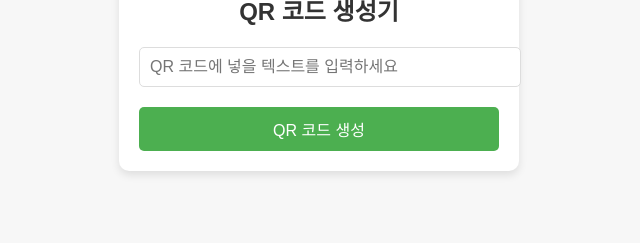
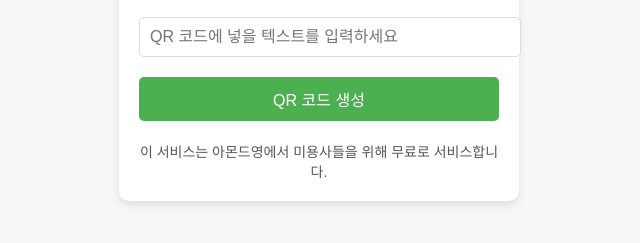
Before and after one commit to kimsungsil1/qr, a plain HTML site: page index.html in a window 1280 px wide. Shown: the part 337-580 px from the top of the page, without its empty margins (321-961 px from the left). Drawn offline with nearby package versions, Linux system fonts and the light colour scheme.

Commit message:
Update index.html

```diff
--- a/index.html
+++ b/index.html
@@ -3,7 +3,7 @@
 <head>
     <meta charset="UTF-8">
     <meta name="viewport" content="width=device-width, initial-scale=1.0">
-    <title> 아몬드영 QR 코드 생성기</title>
+    <title>QR 코드 생성기</title>
     <script src="https://cdnjs.cloudflare.com/ajax/libs/qrcode-generator/1.4.4/qrcode.min.js"></script>
     <style>
         body {
@@ -74,6 +74,12 @@
                 font-size: 14px;
             }
         }
+
+        .footer {
+            margin-top: 20px;
+            font-size: 14px;
+            color: #555;
+        }
     </style>
 </head>
 <body>
@@ -83,6 +89,7 @@
         <input type="text" id="qrText" placeholder="QR 코드에 넣을 텍스트를 입력하세요">
         <button onclick="generateQRCode()">QR 코드 생성</button>
         <div id="qrcode"></div>
+        <div class="footer">이 서비스는 아몬드영에서 미용사들을 위해 무료로 서비스합니다.</div>
     </div>
 
     <script>
```
